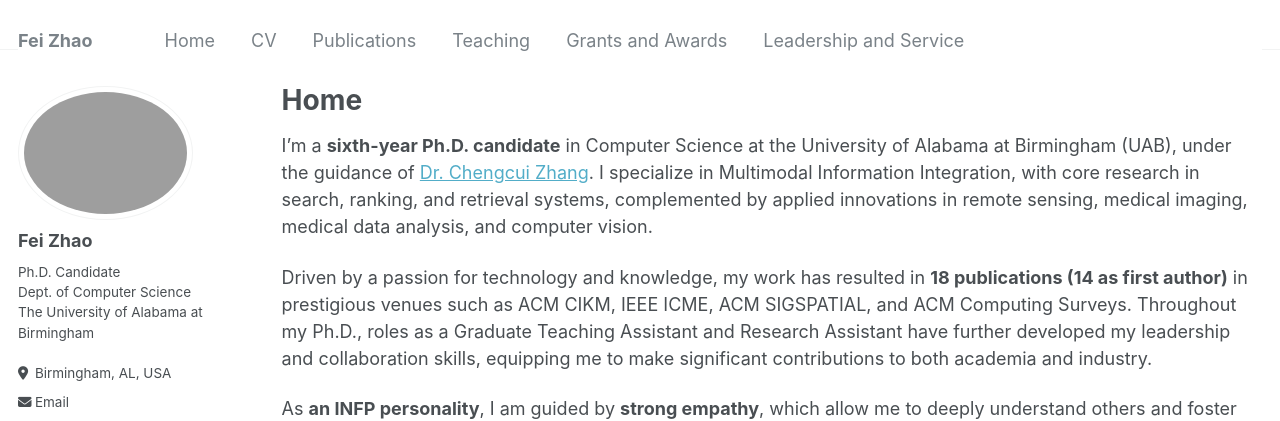
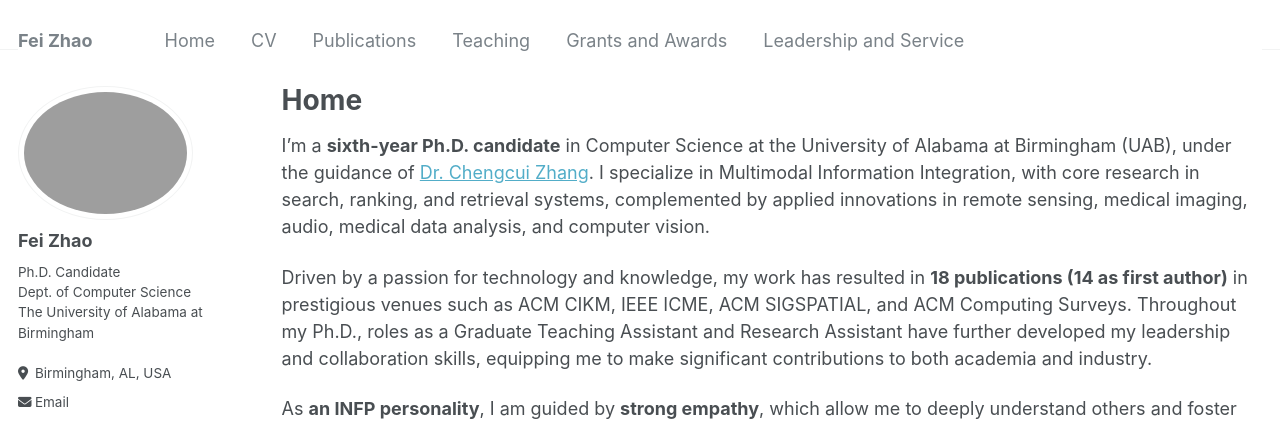
Before and after one commit to feizhao19/feizhao19.github.io, a Jekyll site: the page built from _pages/about.md, in a window 1280 px wide and 900 px high. Shown: the top 421 px of the window. Built offline with Jekyll 4.4.1, drawn with Linux system fonts in a browser that asks for light colours; some web fonts are replaced.

Commit message:
update intro

```diff
--- a/_pages/about.md
+++ b/_pages/about.md
@@ -11,7 +11,7 @@ redirect_from:
 
 
 
-I'm a **sixth-year Ph.D. candidate** in Computer Science at the University of Alabama at Birmingham (UAB), under the guidance of [Dr. Chengcui Zhang](https://sites.uab.edu/czhang02/). I specialize in Multimodal Information Integration, with core research in search, ranking, and retrieval systems, complemented by applied innovations in remote sensing, medical imaging, medical data analysis, and computer vision.
+I'm a **sixth-year Ph.D. candidate** in Computer Science at the University of Alabama at Birmingham (UAB), under the guidance of [Dr. Chengcui Zhang](https://sites.uab.edu/czhang02/). I specialize in Multimodal Information Integration, with core research in search, ranking, and retrieval systems, complemented by applied innovations in remote sensing, medical imaging, audio, medical data analysis, and computer vision.
 
 
 Driven by a passion for technology and knowledge, my work has resulted in **18 publications (14 as first author)** in prestigious venues such as ACM CIKM, IEEE ICME, ACM SIGSPATIAL, and ACM Computing Surveys. Throughout my Ph.D., roles as a Graduate Teaching Assistant and Research Assistant have further developed my leadership and collaboration skills, equipping me to make significant contributions to both academia and industry.
@@ -24,48 +24,47 @@ Explore my projects, publications, and more on my [LinkedIn](https://www.linkedi
 
 ## Selected Publications
 <!-- ====== -->
-
 **Published**
 
 
-1.	Xi Li, Shu Zhao,**Fei Zhao**, and Runlong Yu, “Rethinking the Safety Landscape for Foundation Models: A Multi-Modal Perspective.” IEEE/CVF International Conference on Computer Vision (ICCV 2025) T2FM Workshop. [Accepted]
+1.	Xi Li, Shu Zhao,__Fei Zhao__, and Runlong Yu, “Rethinking the Safety Landscape for Foundation Models: A Multi-Modal Perspective.” IEEE/CVF International Conference on Computer Vision (ICCV 2025) T2FM Workshop. [Accepted]
 
-2. **Fei Zhao**, Runlin Zhang, Chengcui Zhang and Nitesh Saxena, "MarkMatch: Same-Hand Stuffing Detection."  IEEE International Conference on Multimedia and Expo (IEEE ICME 2025) [Accepted].
+2. __Fei Zhao__, Runlin Zhang, Chengcui Zhang and Nitesh Saxena, "MarkMatch: Same-Hand Stuffing Detection."  IEEE International Conference on Multimedia and Expo (IEEE ICME 2025) [Accepted].
 
-3. **Fei Zhao**, Chengcui Zhang, Runlin Zhang, Tianyang Wang and Xi Li, "Mitigating Image Captioning Hallucinations in Vision-Language Models."   IEEE 8th International Conference on Multimedia Information Processing and Retrieval (IEEE MIPR 2025). [Accepted].
+3. __Fei Zhao__, Chengcui Zhang, Runlin Zhang, Tianyang Wang and Xi Li, "Mitigating Image Captioning Hallucinations in Vision-Language Models."   IEEE 8th International Conference on Multimedia Information Processing and Retrieval (IEEE MIPR 2025). [Accepted].
 
-4. **Fei Zhao**, Chengcui Zhang, Runlin Zhang and Tianyang Wang. "Visual Prompt Learning of Foundation Models for Post-disaster Damage Assessment." Remote Sensing, 17(10), 1664. https://doi.org/10.3390/rs17101664. **[Impact Factor: 4.2]**
+4. __Fei Zhao__, Chengcui Zhang, Runlin Zhang and Tianyang Wang. "Visual Prompt Learning of Foundation Models for Post-disaster Damage Assessment." Remote Sensing, 17(10), 1664. https://doi.org/10.3390/rs17101664. **[Impact Factor: 4.2]**
 
-5. **Fei Zhao**, Jiawen Chen, Bin Huang, and Chengcui Zhang, CheckGuard: Advancing Stolen Check Detection with a Cross-Modal Image-Text Benchmark Dataset. ACM International Conference on Information and Knowledge Management (ACM CIKM 2024), October 21–25, 2024, Boise, Idaho, United States.
+5. __Fei Zhao__, Jiawen Chen, Bin Huang, and Chengcui Zhang, CheckGuard: Advancing Stolen Check Detection with a Cross-Modal Image-Text Benchmark Dataset. ACM International Conference on Information and Knowledge Management (ACM CIKM 2024), October 21–25, 2024, Boise, Idaho, United States.
 
-6. **Fei Zhao**, Chengcui Zhang and Sheikh Abujar, "Deep Body Fitness," IEEE 25th International Conference on Information Reuse and Integration (IEEE IRI 2024), August 7–9, 2024, San Jose, CA, United States. [Poster]
+6. __Fei Zhao__, Chengcui Zhang and Sheikh Abujar, "Deep Body Fitness," IEEE 25th International Conference on Information Reuse and Integration (IEEE IRI 2024), August 7–9, 2024, San Jose, CA, United States. [Poster]
 
-7. **Fei Zhao**, Jiawen Chen, Bin Huang, Chengcui Zhang, Gary Warner, Rushi Chen, Shaorou Tang, Yuanfei Ma, and Zixi Nan, "GenCheck: A LoRA-Adapted Multimodal Large Language Model for Check Analysis," IEEE 7th International Conference on Multimedia Information Processing and Retrieval (IEEE MIPR 2024), August 7–9,
+7. __Fei Zhao__, Jiawen Chen, Bin Huang, Chengcui Zhang, Gary Warner, Rushi Chen, Shaorou Tang, Yuanfei Ma, and Zixi Nan, "GenCheck: A LoRA-Adapted Multimodal Large Language Model for Check Analysis," IEEE 7th International Conference on Multimedia Information Processing and Retrieval (IEEE MIPR 2024), August 7–9,
 2024, San Jose, CA, United States. [Acceptance Rate of Full Papers: 20%]
 
-8. **Fei Zhao**, Chengcui Zhang, Runlin Zhang and Tianyang Wang, "Parameter-Efficient Adaptation of Vision Foundation Models for Damaged Building Assessment," IEEE 7th International Conference on Multimedia Information Processing and Retrieval (IEEE MIPR 2024), August 7–9,
+8. __Fei Zhao__, Chengcui Zhang, Runlin Zhang and Tianyang Wang, "Parameter-Efficient Adaptation of Vision Foundation Models for Damaged Building Assessment," IEEE 7th International Conference on Multimedia Information Processing and Retrieval (IEEE MIPR 2024), August 7–9,
 2024, San Jose, CA, United States. [Acceptance Rate of Full Papers: 20%]
 
-9. **Fei Zhao**, Chengcui Zhang, and Nitesh Saxena, "BubbleSig: Same-Hand Ballot Stuffing Detection," IEEE 7th International Conference on Multimedia Information Processing and Retrieval (IEEE MIPR 2024), August 7–9,
+9. __Fei Zhao__, Chengcui Zhang, and Nitesh Saxena, "BubbleSig: Same-Hand Ballot Stuffing Detection," IEEE 7th International Conference on Multimedia Information Processing and Retrieval (IEEE MIPR 2024), August 7–9,
 2024, San Jose, CA, United States. [Acceptance Rate of Full Papers: 20%]
 
-10. **Fei Zhao**, Chengcui Zhang, and Baocheng Geng, "Deep Multimodal Data Fusion," *ACM Computing Surveys*, 56(9), 216:1-36, 2024. **[Impact Factor: 23.8]**
+10. __Fei Zhao__, Chengcui Zhang, and Baocheng Geng, "Deep Multimodal Data Fusion," *ACM Computing Surveys*, 56(9), 216:1-36, 2024. **[Impact Factor: 23.8]**
 
-11. Connor Donley, Matthew McCrosson, Sri Prahad, Collier Campbell, **Fei Zhao**, Narcy Amireddy, and Michael Johnson, "High Research Productivity During Orthopaedic Surgery Residency May Be Predicted by Number of Publications as a Medical Student," *The Journal of Bone & Joint Surgery*, 9(1), e23:1-7, 2024. **[Impact Factor: 5.3]**
+11. Connor Donley, Matthew McCrosson, Sri Prahad, Collier Campbell, __Fei Zhao__, Narcy Amireddy, and Michael Johnson, "High Research Productivity During Orthopaedic Surgery Residency May Be Predicted by Number of Publications as a Medical Student," *The Journal of Bone & Joint Surgery*, 9(1), e23:1-7, 2024. **[Impact Factor: 5.3]**
 
-12. **Fei Zhao** and Chengcui Zhang, "Deep Learning for HABs Prediction with Multimodal Fusion," ACM SIGSPATIAL International Conference on Advances in Geographic Information Systems (ACM SIGSPATIAL 2023), November 13-16, 2023, Hamburg, Germany.
+12. __Fei Zhao__ and Chengcui Zhang, "Deep Learning for HABs Prediction with Multimodal Fusion," ACM SIGSPATIAL International Conference on Advances in Geographic Information Systems (ACM SIGSPATIAL 2023), November 13-16, 2023, Hamburg, Germany.
 
-13. **Fei Zhao**, Chengcui Zhang, Nitesh Saxena, Dan Wallach, and Shahariar Rabby, "Ballot Tabulation using Deep Learning," IEEE International Conference on Information Reuse and Integration (IEEE IRI 2023), August 4-6, 2023, Bellevue, WA, United States. **[Acceptance Rate of Full Papers: 29%]**
+13. __Fei Zhao__, Chengcui Zhang, Nitesh Saxena, Dan Wallach, and Shahariar Rabby, "Ballot Tabulation using Deep Learning," IEEE International Conference on Information Reuse and Integration (IEEE IRI 2023), August 4-6, 2023, Bellevue, WA, United States. **[Acceptance Rate of Full Papers: 29%]**
 
-14. **Fei Zhao**, Chengcui Zhang, and Sheikh Abujar, "A Multimodal Approach for Evaluating Algal Bloom Severity using Deep Learning," IEEE International Conference on Multimedia and Expo (IEEE ICME 2023), July 10-14, 2023, Brisbane, Australia.
+14. __Fei Zhao__, Chengcui Zhang, and Sheikh Abujar, "A Multimodal Approach for Evaluating Algal Bloom Severity using Deep Learning," IEEE International Conference on Multimedia and Expo (IEEE ICME 2023), July 10-14, 2023, Brisbane, Australia.
 
-15. Katherine Dudding, Allyson Sanders, Peyton Lewis, **Fei Zhao**, Chengcui Zhang, and Jane Carrington, "Leveraging Clinical Experiences to Inform Optimal Neonatal Outcomes Through Technology," Academy of Neonatal Nursing National Neonatal, Advanced Practice Conference, and Mother Baby Nurses Conferences, September 7-10, 2022, Palm Springs, CA, United States. (Poster)
+15. Katherine Dudding, Allyson Sanders, Peyton Lewis, __Fei Zhao__, Chengcui Zhang, and Jane Carrington, "Leveraging Clinical Experiences to Inform Optimal Neonatal Outcomes Through Technology," Academy of Neonatal Nursing National Neonatal, Advanced Practice Conference, and Mother Baby Nurses Conferences, September 7-10, 2022, Palm Springs, CA, United States. (Poster)
 
-16. **Fei Zhao** and Chengcui Zhang, "Building Damage Evaluation from Satellite Imagery using Deep Learning," IEEE International Conference on Information Reuse and Integration (IEEE IRI 2020), August 11-13, 2020, held virtually. **[Acceptance Rate of Full Papers: 29%]**
+16. __Fei Zhao__ and Chengcui Zhang, "Building Damage Evaluation from Satellite Imagery using Deep Learning," IEEE International Conference on Information Reuse and Integration (IEEE IRI 2020), August 11-13, 2020, held virtually. **[Acceptance Rate of Full Papers: 29%]**
 
-17. **Fei Zhao**, Zhaoying Zhou, Jijun Xiong, Jifeng Zhao, and Jiajin Liu, "Research on MEMS-based Real-Time Measurement System for Motion Information of Vehicles," *Key Engineering Materials*, 562, 549-552, 2013.
+17. __Fei Zhao__, Zhaoying Zhou, Jijun Xiong, Jifeng Zhao, and Jiajin Liu, "Research on MEMS-based Real-Time Measurement System for Motion Information of Vehicles," *Key Engineering Materials*, 562, 549-552, 2013.
 
-18. Xiaotang Cao, Yunbo Shi, Zhaoying Zhou, Shaopeng Liu, Qi Guo, **Fei Zhao**, "MEMS-based Attitude Measurement System for Micro Aerial Vehicles," *Transducer and Microsystem Technologies*, 32(2), 122-3, 2013.
+18. Xiaotang Cao, Yunbo Shi, Zhaoying Zhou, Shaopeng Liu, Qi Guo, __Fei Zhao__, "MEMS-based Attitude Measurement System for Micro Aerial Vehicles," *Transducer and Microsystem Technologies*, 32(2), 122-3, 2013.
 
 
 
@@ -77,14 +76,15 @@ Explore my projects, publications, and more on my [LinkedIn](https://www.linkedi
 **Under Review**
 
 
-- **Fei Zhao**, Chengcui Zhang, and Katherine Dudding, "Neonatal Pain Detection using Deep Learning." Scientific Reports Journal. Under review.
+- __Fei Zhao__, Chengcui Zhang, and Katherine Dudding, "Neonatal Pain Detection using Deep Learning." Scientific Reports Journal. Under review.
 
 **Pre-prints**
 
 
-- **Fei Zhao** and Chengcui Zhang, "Multimodal Algal Bloom Severity Evaluation Using Deep Learning: Leveraging Satellite Imagery, Elevation, Temperature, and Geolocation Data." Manuscript ready for submission.
+- __Fei Zhao__ and Chengcui Zhang, "Multimodal Algal Bloom Severity Evaluation Using Deep Learning: Leveraging Satellite Imagery, Elevation, Temperature, and Geolocation Data." Manuscript ready for submission.
 
 - "Augmented Communication Tools (ACTs): Pain Assessment Support Algorithm for the Individual Infant (PASAFii) for the neonatal pain algorithm." Provisional Patent.
+
 
 ## Grants
 <!-- ====== -->
```
Also changed, not shown: _pages/home.md (+21 -21 lines), 1 other file.
